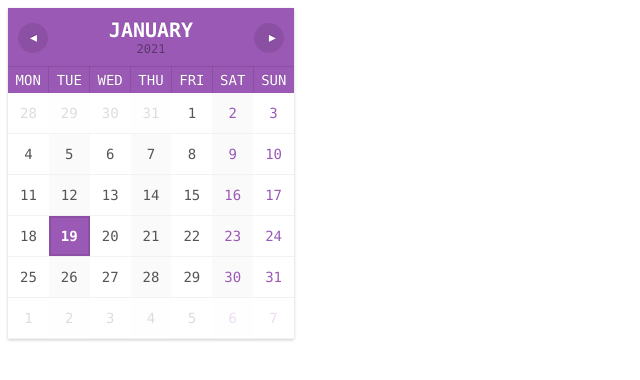
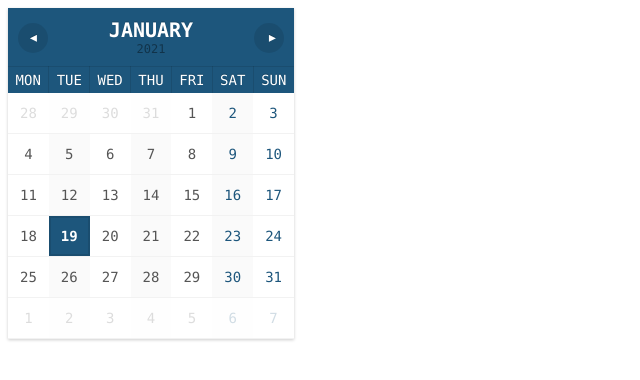
Before and after one commit to clemlefebure/clemlefebure.github.io, a plain HTML site: page index.html in a window 1280 px wide. Shown: the whole page, without its empty margins (0-640 px from the left). Drawn offline with Linux system fonts and the light colour scheme.

Commit message:
Update index.html

```diff
--- a/index.html
+++ b/index.html
@@ -63,7 +63,7 @@ td:last-child, th:last-child {
 th {
     border-top: 1px solid rgba(0,0,0,0.1);
     border-right: 1px solid rgba(0,0,0,0.1);
-    background-color: #9b59b6;
+    background-color: #1D567C;
     color: #fff;
     text-shadow: 0px -1px 0px rgba(0,0,0,0.2);
     font-weight: normal;
@@ -95,11 +95,11 @@ td:nth-child(even)>span {
 }
 td:last-child>span,
 td:nth-child(6)>span {
-    color: #9b59b6;
+    color: #1D567C;
 }
 td.avui>span {
     font-weight: bold;
-    background-color: #9b59b6;
+    background-color: #1D567C;
     color: #fff;
     border: 2px solid rgba(0,0,0,0.1);
 }
@@ -107,7 +107,7 @@ td.fora > span {
     opacity: 0.2;
 }
 td > span:hover {
-    background: #a57cb6;
+    background: #24597F;
     color: #fff;
 }
 .boto-next, .boto-prev {
```
